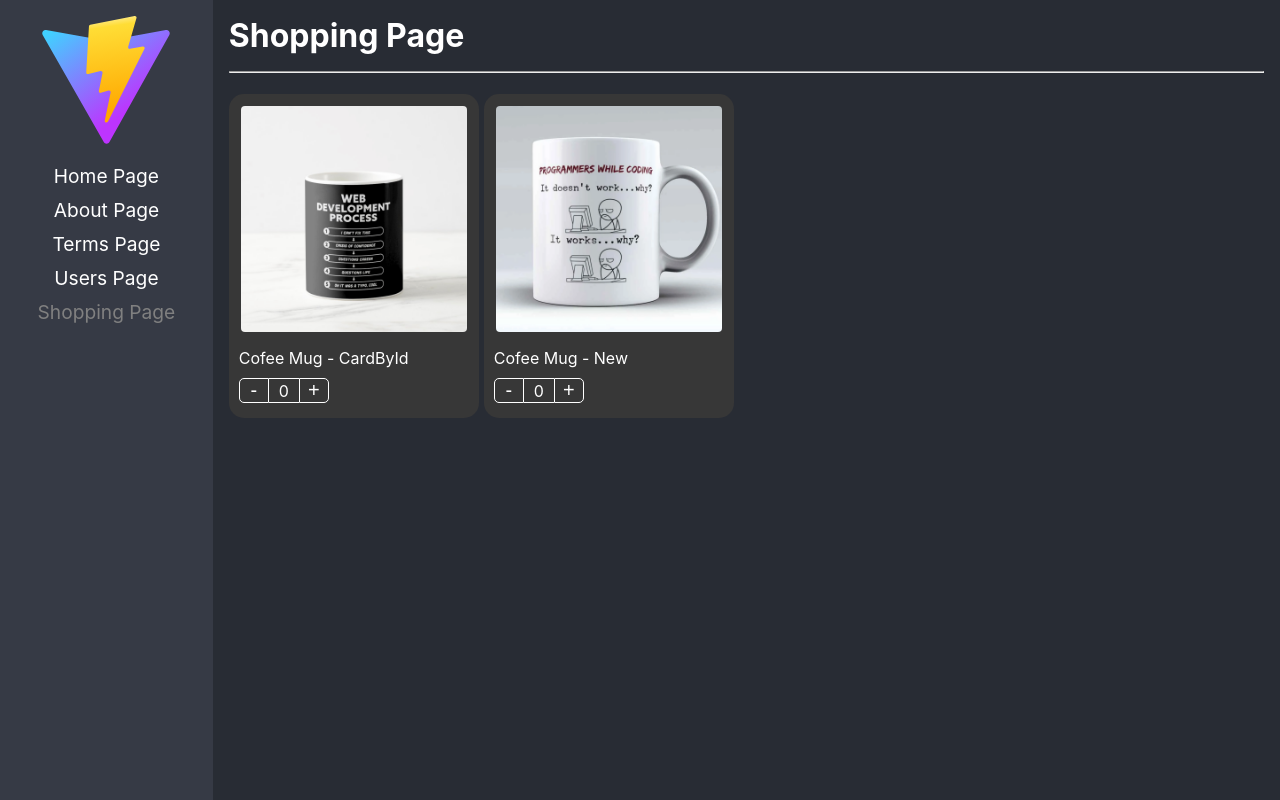
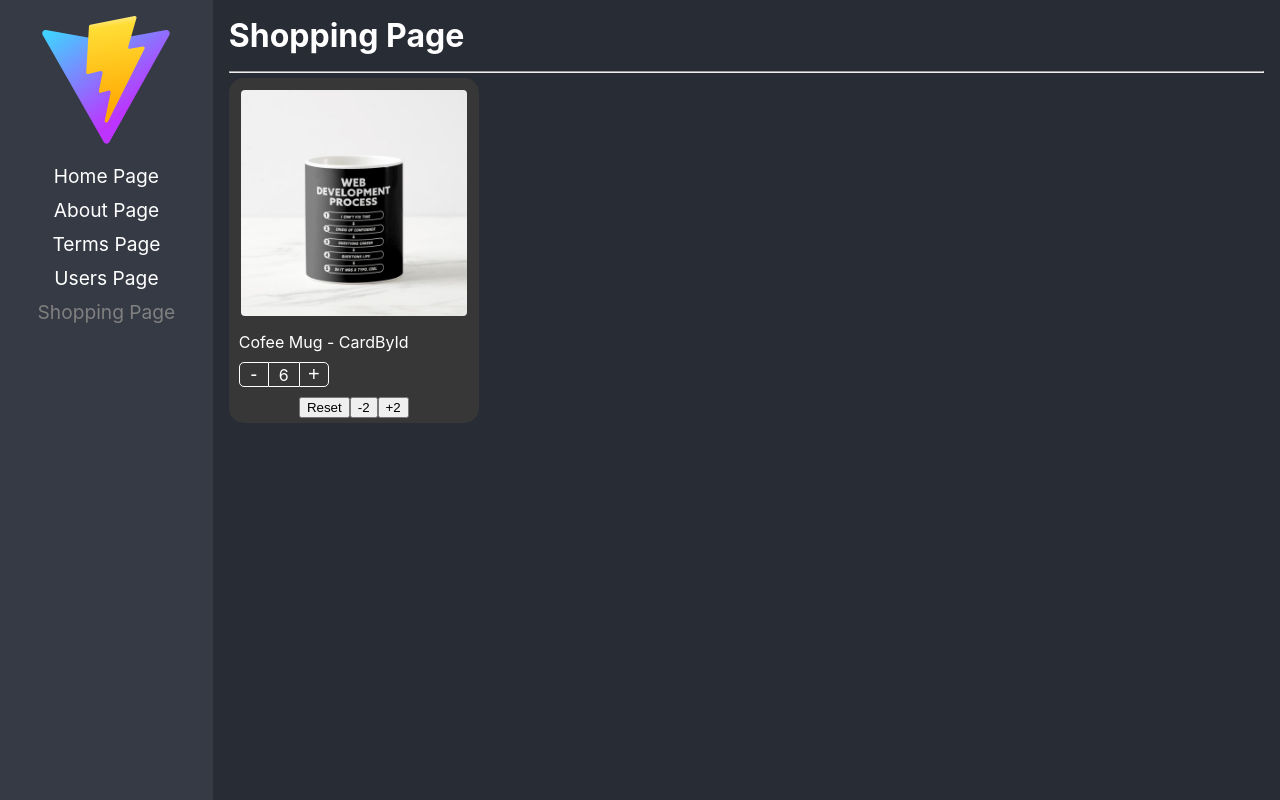
Before and after one commit to dacardenasa/reactPro, a React (Vite) app: page /shopping in a window 1280 px wide. Built offline with nearby package versions, Linux system fonts and the light colour scheme.

Commit message:
added state initializer practice pattern in app

```diff
--- a/src/components/ProductButtons/index.tsx
+++ b/src/components/ProductButtons/index.tsx
@@ -1,4 +1,4 @@
-import { useContext } from "react";
+import { useContext, useMemo } from "react";
 import styles from "./productButtons.module.css";
 import { ProductsContext } from "@/context";
 
@@ -8,7 +8,11 @@ type ProductButtonsProps = {
 };
 
 export const ProductButtons = ({ className, style }: ProductButtonsProps) => {
-  const { counter, handleIncreaseBy } = useContext(ProductsContext);
+  const { counter, handleIncreaseBy, maxCount } = useContext(ProductsContext);
+  const isMaxCountReached = useMemo(
+    () => maxCount === counter,
+    [counter, maxCount]
+  );
   return (
     <div className={`${styles.buttonsContainer} ${className}`} style={style}>
       <button
@@ -18,7 +22,12 @@ export const ProductButtons = ({ className, style }: ProductButtonsProps) => {
         -
       </button>
       <div className={styles.countLabel}>{counter}</div>
-      <button className={styles.buttonAdd} onClick={() => handleIncreaseBy(1)}>
+      <button
+        className={`${styles.buttonAdd} ${
+          isMaxCountReached ? styles.disabled : ""
+        }`}
+        onClick={() => handleIncreaseBy(1)}
+      >
         +
       </button>
     </div>
--- a/src/components/ProductButtons/productButtons.module.css
+++ b/src/components/ProductButtons/productButtons.module.css
@@ -2,9 +2,7 @@
     margin: 10px;
     display: flex;
     flex-direction: row;
-}
-
-.buttonMinus {
+    > .buttonMinus {
         cursor: pointer;
         background-color: transparent;
         border: 1px solid black;
@@ -15,13 +13,26 @@
         justify-content: center;
         align-items: center;
         display: flex;
-}
-
-.buttonMinus:hover {
+        &:hover {
             background-color: rgba(0, 0, 0, 0.1);
         }
-
-.countLabel {
+    }
+    > .buttonAdd {
+        cursor: pointer;
+        background-color: transparent;
+        border: 1px solid black;
+        border-radius: 0px 5px 5px 0px;
+        font-size: 20px;
+        width: 30px;
+        height: 25px;
+        justify-content: center;
+        align-items: center;
+        display: flex;
+        &:hover {
+            background-color: rgba(0, 0, 0, 0.1);
+        }
+    }
+    > .countLabel {
         align-items: center;
         background-color: transparent;
         border-bottom: 1px solid black;
@@ -32,20 +43,9 @@
         justify-content: center;
         width: 30px;
     }
-
-.buttonAdd {
-    cursor: pointer;
-    background-color: transparent;
-    border: 1px solid black;
-    border-radius: 0px 5px 5px 0px;
-    font-size: 20px;
-    width: 30px;
-    height: 25px;
-    justify-content: center;
-    align-items: center;
-    display: flex;
+    > .disabled {
+        border-color: grey !important;
+        border-left: 1px solid white !important;
+        color: grey !important;
     }
-
-.buttonAdd:hover {
-    background-color: rgba(0, 0, 0, 0.1);
 }
--- a/src/components/componentPatterns/ProductCard/index.tsx
+++ b/src/components/componentPatterns/ProductCard/index.tsx
@@ -1,8 +1,8 @@
 import { ProductCardProps } from "@/interfaces";
 import { ProductsProvider } from "@/context";
+import { useProduct } from "@/hooks";
 
 import styles from "../styles.module.css";
-import { useCounter } from "@/hooks";
 
 export const ProductCard = ({
   children,
@@ -10,13 +10,34 @@ export const ProductCard = ({
   className,
   style,
   onChange,
-  value
+  value,
+  initialValues
 }: ProductCardProps) => {
-  const { counter, handleIncreaseBy } = useCounter({ onChange, product, value });
+  const { counter, maxCount, isMaxCountReached, handleIncreaseBy, reset } =
+    useProduct({
+      onChange,
+      product,
+      value,
+      initialValues
+    });
   return (
-    <ProductsProvider {...{ counter, product, handleIncreaseBy }}>
+    <ProductsProvider
+      {...{
+        counter,
+        product,
+        handleIncreaseBy,
+        maxCount: initialValues?.maxCount
+      }}
+    >
       <div style={style} className={`${styles.productCard} ${className}`}>
-        {children}
+        {children({
+          count: counter,
+          isMaxCountReached,
+          maxCount,
+          product,
+          handleIncreaseBy,
+          reset
+        })}
       </div>
     </ProductsProvider>
   );
--- a/src/context/ProductsContext/index.tsx
+++ b/src/context/ProductsContext/index.tsx
@@ -5,24 +5,27 @@ import { Product } from "@/interfaces";
 export type ProductsContextProps = {
   counter: number;
   handleIncreaseBy: (value: number) => void;
+  maxCount?: number;
   product: Product;
+};
+
+export type ProductProviderProps = ProductsContextProps & {
+  children: ReactElement | ReactElement[];
 };
 
 export const ProductsContext = createContext({} as ProductsContextProps);
 
 export const ProductsProvider = ({
   children,
-  product,
   counter,
-  handleIncreaseBy
-}: {
-  children: ReactElement | ReactElement[];
-  product: Product;
-  counter: number;
-  handleIncreaseBy: (fvalue: number) => void;
-}) => {
+  handleIncreaseBy,
+  maxCount,
+  product
+}: ProductProviderProps) => {
   return (
-    <ProductsContext.Provider value={{ counter, handleIncreaseBy, product }}>
+    <ProductsContext.Provider
+      value={{ counter, handleIncreaseBy, product, maxCount }}
+    >
       {children}
     </ProductsContext.Provider>
   );
--- a/src/hooks/index.ts
+++ b/src/hooks/index.ts
@@ -1 +1 @@
-export * from './useCounter';
+export * from './useProduct';
--- a/src/hooks/useCounter.ts
+++ /dev/null
@@ -1,26 +0,0 @@
-import { useEffect, useRef, useState } from "react";
-import { Product, onChangeProductCountArgs } from "@/interfaces";
-
-type useCounterArgs = {
-  product: Product;
-  onChange?: (args: onChangeProductCountArgs) => void;
-  value?: number
-};
-
-export const useCounter = ({ onChange, product, value = 0 }: useCounterArgs) => {
-  const [counter, setCounter] = useState(value);
-  const isControlled = useRef(!!onChange)
-  const handleIncreaseBy = (value: number) => {
-    if (isControlled.current) {
-      return onChange!({ count: value, product })
-    }
-    const newCounterValue = Math.max(counter + value, 0);
-    setCounter(newCounterValue);
-  };
-
-  useEffect(() => {
-    setCounter(value);
-  }, [value])
-
-  return { counter, handleIncreaseBy };
-};
--- /dev/null
+++ b/src/hooks/useProduct.ts
@@ -0,0 +1,47 @@
+import { useEffect, useRef, useState } from "react";
+import {
+  Product,
+  ProductCardInitialValues,
+  onChangeProductCountArgs
+} from "@/interfaces";
+
+type useCounterArgs = {
+  product: Product;
+  onChange?: (args: onChangeProductCountArgs) => void;
+  value?: number;
+  initialValues?: ProductCardInitialValues;
+};
+
+export const useProduct = ({
+  onChange,
+  product,
+  value = 0,
+  initialValues
+}: useCounterArgs) => {
+  const [counter, setCounter] = useState(0);
+  const isControlled = useRef(!!onChange);
+
+  const handleIncreaseBy = (value: number) => {
+    const newCountValue = Math.max(counter + value, 0);
+    if (initialValues?.maxCount && newCountValue > initialValues.maxCount)
+      return;
+    if (isControlled.current) {
+      return onChange!({ count: value, product });
+    }
+    setCounter(newCountValue);
+  };
+
+  const reset = () => setCounter(initialValues?.count ?? value)
+
+  useEffect(() => {
+    setCounter(initialValues?.count ?? value);
+  }, [initialValues?.count, value]);
+
+  return {
+    counter,
+    isMaxCountReached: initialValues?.maxCount === counter,
+    maxCount: initialValues?.maxCount,
+    handleIncreaseBy,
+    reset
+  };
+};
--- a/src/pages/Shopping/index.tsx
+++ b/src/pages/Shopping/index.tsx
@@ -6,54 +6,45 @@ import {
 } from "@/components";
 
 import { products } from "./mockData";
-import { useShopping } from "./useShopping";
 
 import "./shopping.styles.css";
 
-
 const ShoppingPage = () => {
-  const { shoppingCart, handleChangeCountProduct } = useShopping();
   return (
     <div className="shopping-container">
       <h1 className="title">Shopping Page</h1>
       <hr />
-      <div className="products-card-box">
-        {products.map((product) => (
-          <ProductCard
-            product={product}
-            className="bg-dark text-white"
-            key={product.id}
-            onChange={handleChangeCountProduct}
-            value={shoppingCart[product.id]?.count ?? 0}
-          >
+      <ProductCard
+        product={products[0]}
+        className="bg-dark text-white"
+        initialValues={{ count: 6, maxCount: 10 }}
+      >
+        {({ isMaxCountReached, handleIncreaseBy, reset }) => (
+          <>
             <ProductImage className="custom-image" />
             <ProductTitle />
             <ProductButtons className="custom-buttons" />
-          </ProductCard>
-        ))}
-      </div>
-      <div className="shopping-cart">
-        {Object.entries(shoppingCart).map(([key, product]) => (
-          <ProductCard
-            product={product}
-            className="bg-dark text-white"
-            style={{ width: 100 }}
-            onChange={handleChangeCountProduct}
-            value={product.count}
-            key={key}
-          >
-            <ProductImage className="custom-image" />
-            <ProductButtons
-              className="custom-buttons"
-              style={{
-                display: "flex",
-                justifyContent: "center",
-                alignItems: "center"
-              }}
-            />
-          </ProductCard>
-        ))}
-      </div>
+            <div className="handlers-actions-box">
+              <button title="reset" onClick={reset}>
+                Reset
+              </button>
+              <button title="decreaseBy2" onClick={() => handleIncreaseBy(-2)}>
+                {" "}
+                -2{" "}
+              </button>
+              {!isMaxCountReached ? (
+                <button
+                  title="increaseBy2"
+                  onClick={() => handleIncreaseBy(+2)}
+                >
+                  {" "}
+                  +2{" "}
+                </button>
+              ) : null}
+            </div>
+          </>
+        )}
+      </ProductCard>
     </div>
   );
 };
--- a/src/pages/Shopping/mockData.ts
+++ b/src/pages/Shopping/mockData.ts
@@ -4,11 +4,11 @@ export const products: Product[] = [
   {
     id: "1",
     title: "Cofee Mug - CardById",
-    uriImage: "../../../public/coffee-mug.png"
+    uriImage: "/coffee-mug.png"
   },
   {
     id: "2",
     title: "Cofee Mug - New",
-    uriImage: "../../../public/coffee-mug2.png"
+    uriImage: "/coffee-mug2.png"
   }
 ];
--- a/src/pages/Shopping/shopping.styles.css
+++ b/src/pages/Shopping/shopping.styles.css
@@ -6,6 +6,11 @@
     display: flex;
     flex-wrap: wrap;
     margin-top: 16px;
+  }
+  .handlers-actions-box {
+    display: flex;
+    justify-content: center;
+    align-items: center;
   }
 }
 
@@ -24,8 +29,8 @@
 .custom-buttons {
   > button,
   div {
-    color: #ffffff;
-    border-color: #ffffff;
+    color: #ffffff !important;
+    border-color: #ffffff !important;
   }
 }
 
```
Also changed, not shown: src/interfaces/shopping.ts (+17 -1 lines). Lines whose indentation alone changed are shown as unchanged.
